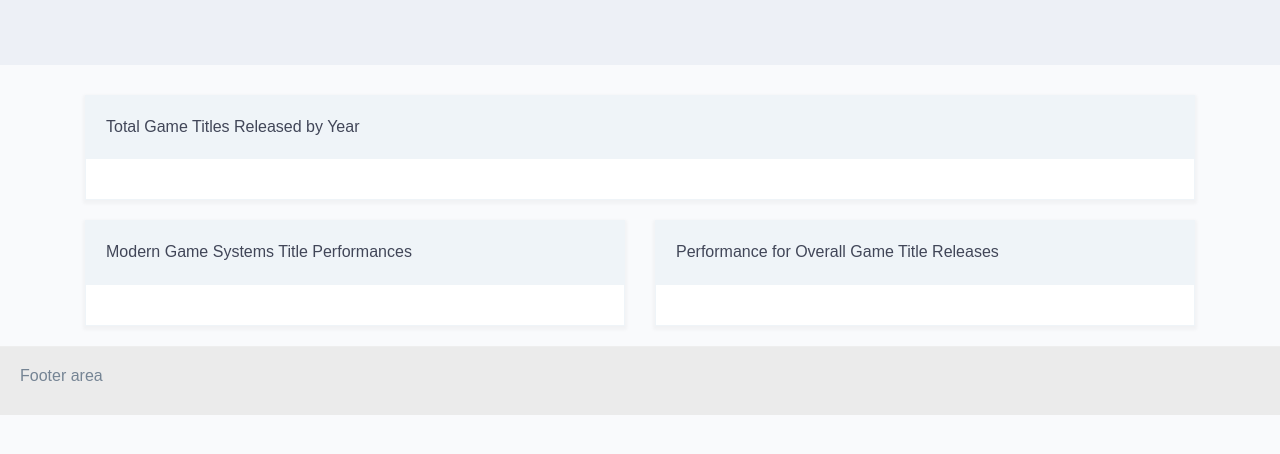
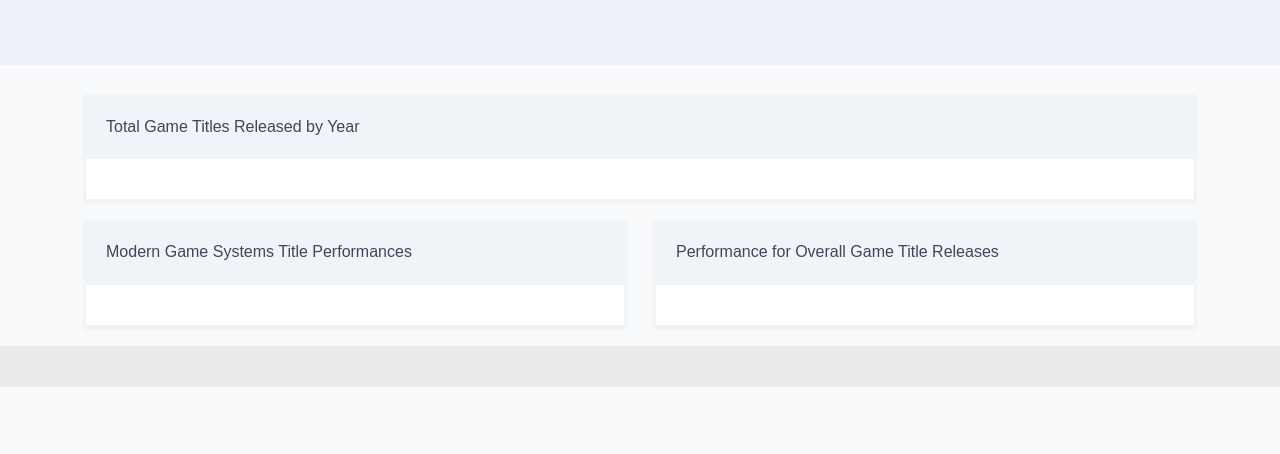
Before and after one commit to spencdev/spencdev.github.io, a plain HTML site: page index.html in a window 1280 px wide. Shown: the part 132-586 px from the top of the page. Drawn offline with nearby package versions, Linux system fonts and the light colour scheme; a script that the page names is missing.

Commit message:
removed text in footer area

```diff
--- a/index.html
+++ b/index.html
@@ -63,7 +63,7 @@
 	</div>
 </div>
 
-	<div class="panel-footer"><h2 class="font-lg">Footer area</h2></div>
+	<div class="panel-footer"></div>
 
 
 <script type="text/javascript" src="/js/app.js">
```
